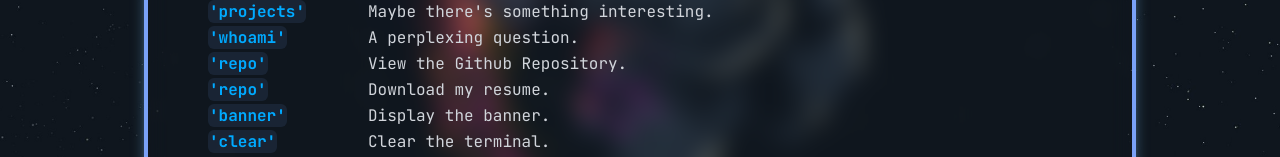
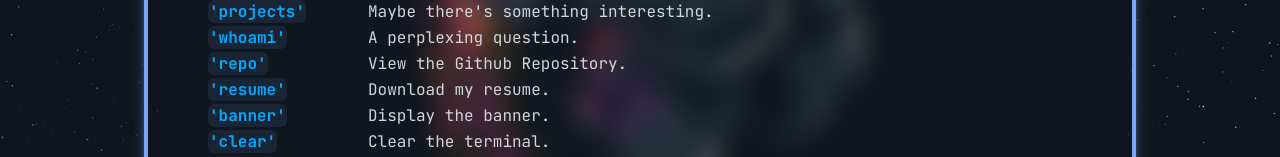
Before and after one commit to 2SSK/portfolio_terminal, a React (Vite) app in the folder frontend/: page / in a window 1280 px wide. Both pictures are taken after a click on the item "help". Shown: the part 466-623 px from the top of the page. Built offline with nearby package versions, Linux system fonts and the light colour scheme.

Commit message:
Fixed the spell issue in Help.tsx

```diff
--- a/frontend/src/components/Help.tsx
+++ b/frontend/src/components/Help.tsx
@@ -4,7 +4,7 @@ const helpObj = {
     ["'projects'", "Maybe there's something interesting."],
     ["'whoami'", "A perplexing question."],
     ["'repo'", "View the Github Repository."],
-    ["'repo'", "Download my resume."],
+    ["'resume'", "Download my resume."],
     ["'banner'", "Display the banner."],
     ["'clear'", "Clear the terminal."],
   ],
```
